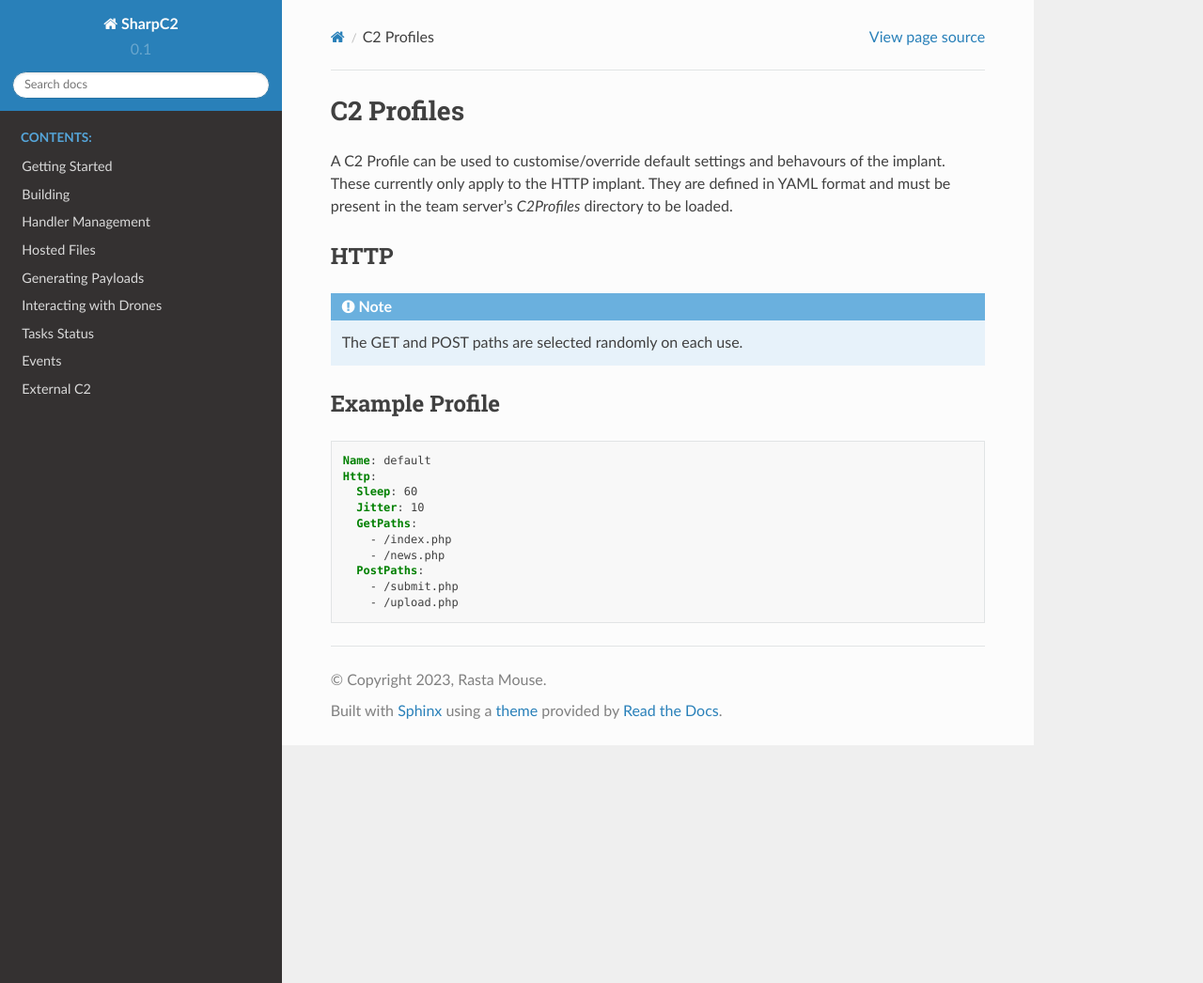
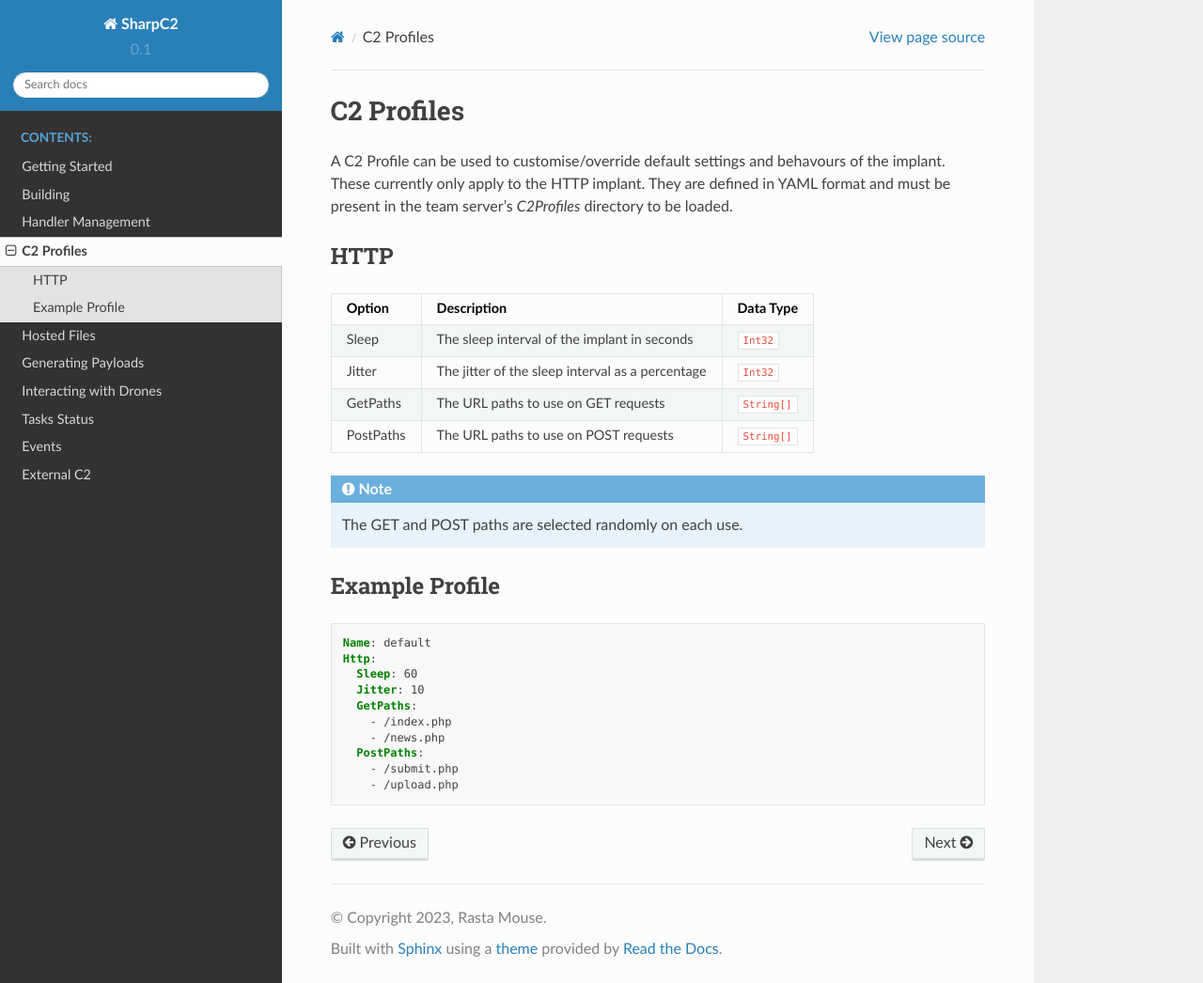
Before and after one commit to rasta-mouse/SharpC2-Docs, a Sphinx documentation site: the page built from docs/source/c2-profiles.rst, in a window 1280 px wide and 1046 px high. Shown: the whole window at 94% size. Built offline with Sphinx 7.4.7 and the Read the Docs theme 2.0.0, drawn with Linux system fonts in a browser that asks for light colours; pages that are not in the unit, such as notebooks, are missing from menus.

Commit message:
Tables suck

```diff
--- a/docs/source/c2-profiles.rst
+++ b/docs/source/c2-profiles.rst
@@ -6,14 +6,17 @@ A C2 Profile can be used to customise/override default settings and behavours of
 HTTP
 ----
 
-======     =====
-Option     Description
-======     =====
-Sleep      The sleep interval of the implant in seconds
-Jitter     The jitter of the sleep interval as a percentage
-GetPaths   The URL paths to use on GET requests
-PostPaths  The URL paths to use on POST requests
-=====      =====
++-----------+--------------------------------------------------+--------------+
+| Option    | Description                                      | Data Type    |
++===========+==================================================+==============+
+| Sleep     | The sleep interval of the implant in seconds     |  ``Int32``   |
++-----------+--------------------------------------------------+--------------+
+| Jitter    | The jitter of the sleep interval as a percentage |  ``Int32``   |
++-----------+--------------------------------------------------+--------------+
+| GetPaths  | The URL paths to use on GET requests             | ``String[]`` |
++-----------+--------------------------------------------------+--------------+
+| PostPaths | The URL paths to use on POST requests            | ``String[]`` |
++-----------+--------------------------------------------------+--------------+
 
 .. note::
     The GET and POST paths are selected randomly on each use.
--- a/docs/source/index.rst
+++ b/docs/source/index.rst
@@ -8,6 +8,7 @@ SharpC2 Documentation
    getting-started
    building
    handlers
+   c2-profiles
    hosted-files
    payloads
    drones
```
